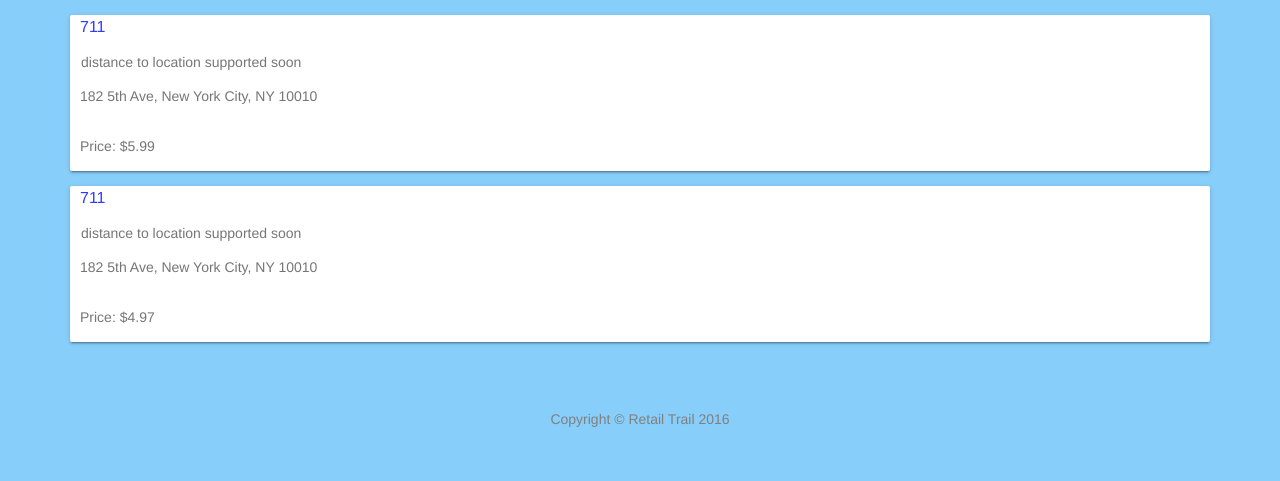
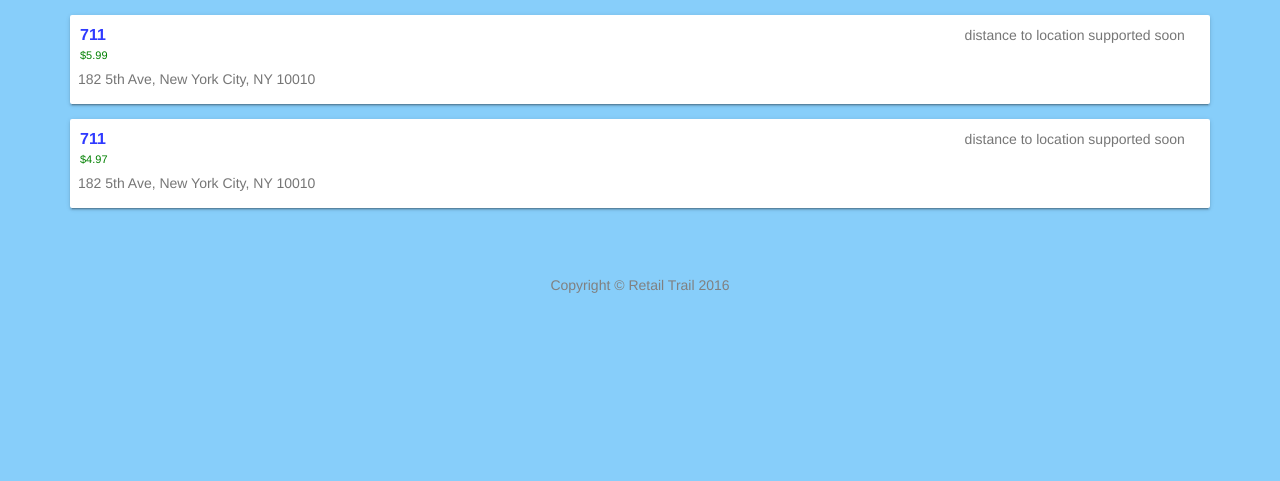
Before and after one commit to abagh0703/Find-Retail-Stores, a Flask app: page /results/1 in a window 1280 px wide. Shown: the part 650-1131 px from the top of the page. After the commit the page ends 943 px from the top, so only its background shows below. Run offline with Flask 2, Linux system fonts and the light colour scheme; data comes from the database, SQL or seed files in the repository; some libraries are stand-ins or nearby versions.

Commit message:
fixed spacing on results cards

```diff
--- a/app/templates/results.html
+++ b/app/templates/results.html
@@ -65,13 +65,23 @@
             color: #2f3aff;
             margin-left:10px;
             margin-top:2px;
+            font-weight: 600;
         }
         .storeAddress {
-            margin-left:-6px;
+            margin-left:8px;
+            padding-left: 0px;
+            padding-top: 5px;
+        }
+        .storePrice{
+            padding-top: 0px;
+            font-size: 11px;
+            color: green;
+            margin-left: 10px;
         }
         .distance {
             padding-left: 11px;
-            padding-bottom: 0px;
+            padding-bottom: 0;
+            padding-top: 10px;
         }
         .searchTitle {
         	color: #fff;
@@ -231,7 +241,7 @@
                                 marker.addListener('click', function() {
                                     infowindow.open(map, marker);
                                     $('.storeResult').eq(index).effect( "highlight", {color:"#669966"}, 1500 );
-                                });
+                                }); //TODO: Change deodorant, spacing, fixed map
                                 $('.storeResult').eq(index).click(function(){
                                     toggleBounce();
                                 });
--- a/app/templates/store.html
+++ b/app/templates/store.html
@@ -1,14 +1,12 @@
-<div class="demo-card-wide mdl-card mdl-shadow--2dp storeResult" style="min-height:100px;">
-    <span class="storeName">{{ loc[0] }}</span>
-    <span class="mdl-card__supporting-text distance">
+<div class="demo-card-wide mdl-card mdl-shadow--2dp storeResult" style="min-height:75px;">
+    <table style="width:99.2%;"><tr><td style="padding-top:10px;"><span class="storeName">{{ loc[0] }}</span></td><td style="padding-top:10px;" align="right"><span class="mdl-card__supporting-text distance">
         distance to location supported soon
     </span>
-    <div class="mdl-card__supporting-text storeAddress">
+    </td></tr></table>
+    <span class="storePrice">${{ loc[2] }}</span>
+    <span class="mdl-card__supporting-text storeAddress">
         {{ loc[1] }}
-    </div>
-    <div class="mdl-card__supporting-text storeAddress">
-    	Price: ${{ loc[2] }}
-    </div>
+    </span>
     <!--<div class="mdl-card__actions mdl-card&#45;&#45;border">-->
         <!--<a class="mdl-button mdl-button&#45;&#45;colored mdl-js-button mdl-js-ripple-effect">-->
             <!--Get Started-->
```
Also changed, not shown: 1 other file.
